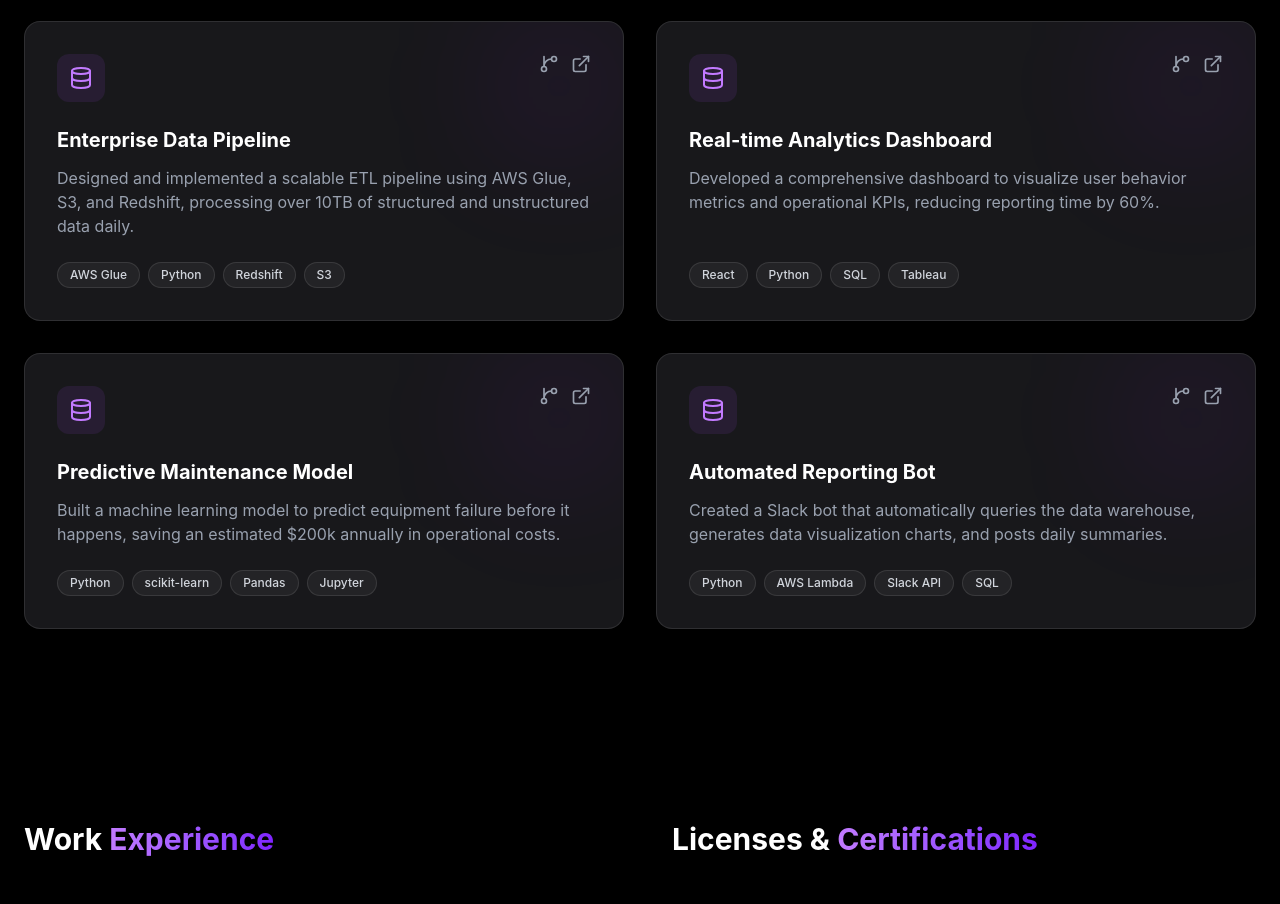
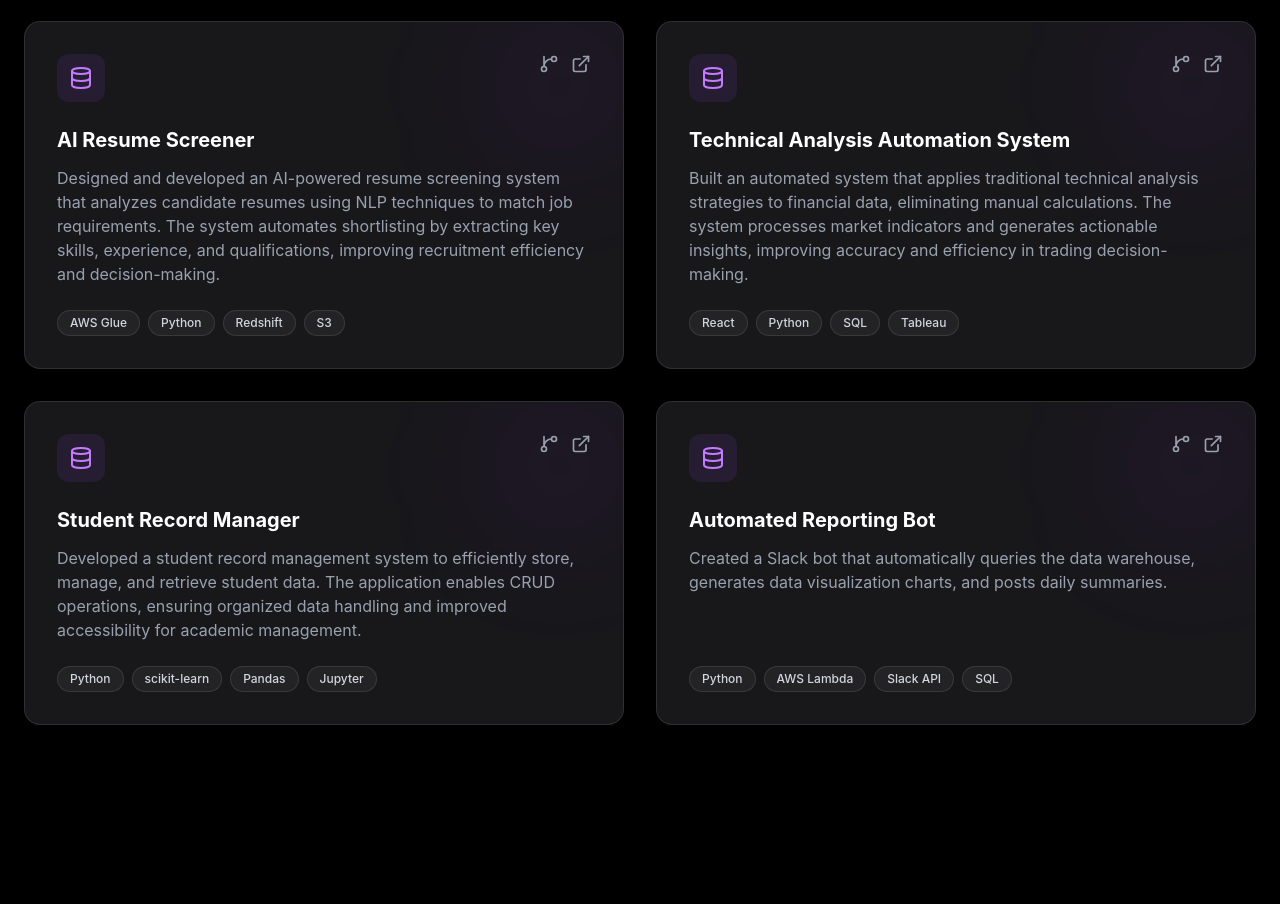
Before and after one commit to athulvidyanan/athulvidyanandan, a React app: page / in a window 1280 px wide. Shown: the part 2520-3424 px from the top of the page. Built offline with nearby package versions, Linux system fonts and the light colour scheme; the HTML template or start-up script is replaced by a standard one.

Commit message:
Revise project details in Projects component
Updated project titles, descriptions, and GitHub links for several projects in the Projects component.

```diff
--- a/src/components/Projects.jsx
+++ b/src/components/Projects.jsx
@@ -5,24 +5,24 @@
 const Projects = () => {
     const projectList = [
         {
-            title: "Enterprise Data Pipeline",
-            description: "Designed and implemented a scalable ETL pipeline using AWS Glue, S3, and Redshift, processing over 10TB of structured and unstructured data daily.",
+            title: "AI Resume Screener",
+            description: "Designed and developed an AI-powered resume screening system that analyzes candidate resumes using NLP techniques to match job requirements. The system automates shortlisting by extracting key skills, experience, and qualifications, improving recruitment efficiency and decision-making.",
             techStack: ["AWS Glue", "Python", "Redshift", "S3"],
-            githubLink: "#",
+            githubLink: "https://github.com/athulvidyanan/AI-Resume-Screener",
             liveLink: "#"
         },
         {
-            title: "Real-time Analytics Dashboard",
-            description: "Developed a comprehensive dashboard to visualize user behavior metrics and operational KPIs, reducing reporting time by 60%.",
+            title: "Technical Analysis Automation System",
+            description: "Built an automated system that applies traditional technical analysis strategies to financial data, eliminating manual calculations. The system processes market indicators and generates actionable insights, improving accuracy and efficiency in trading decision-making.",
             techStack: ["React", "Python", "SQL", "Tableau"],
-            githubLink: "#",
+            githubLink: "",
             liveLink: "#"
         },
         {
-            title: "Predictive Maintenance Model",
-            description: "Built a machine learning model to predict equipment failure before it happens, saving an estimated $200k annually in operational costs.",
+            title: "Student Record Manager",
+            description: "Developed a student record management system to efficiently store, manage, and retrieve student data. The application enables CRUD operations, ensuring organized data handling and improved accessibility for academic management.",
             techStack: ["Python", "scikit-learn", "Pandas", "Jupyter"],
-            githubLink: "#",
+            githubLink: "https://github.com/athulvidyanan/StudentRecordManager",
             liveLink: "#"
         },
         {
```
